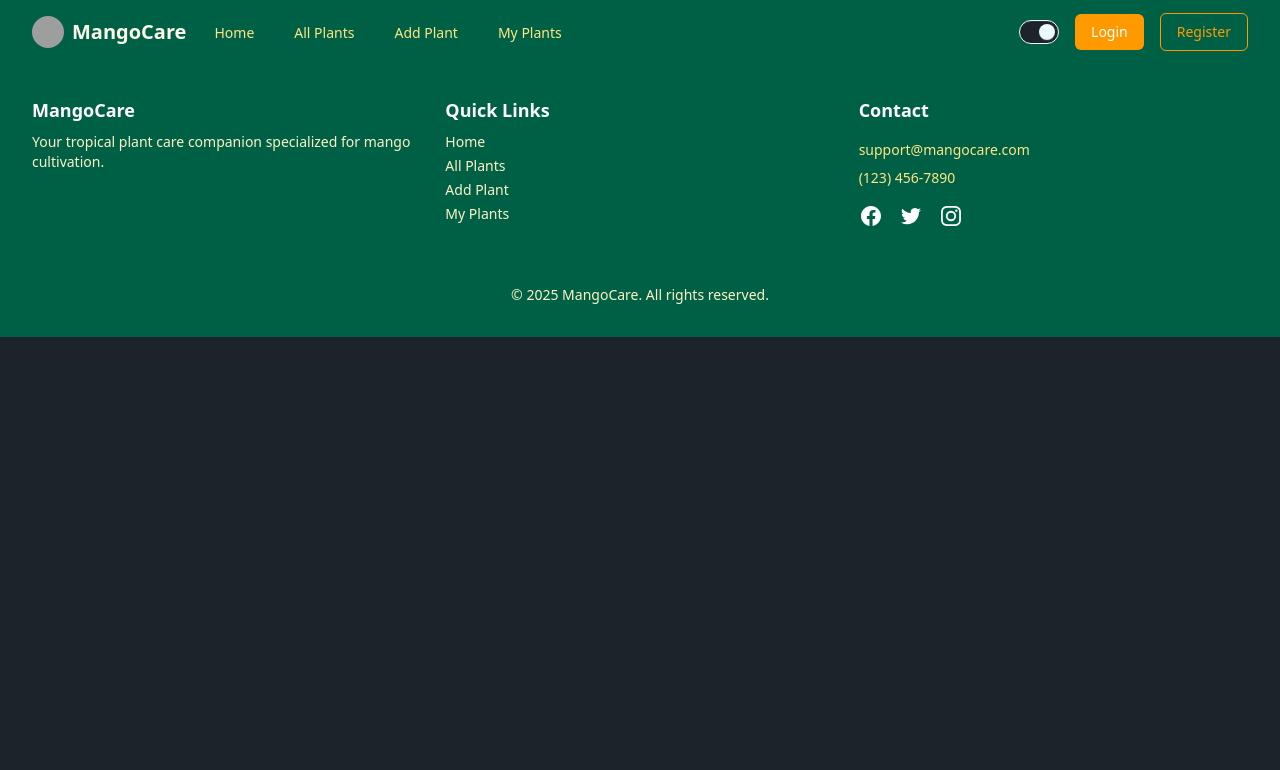
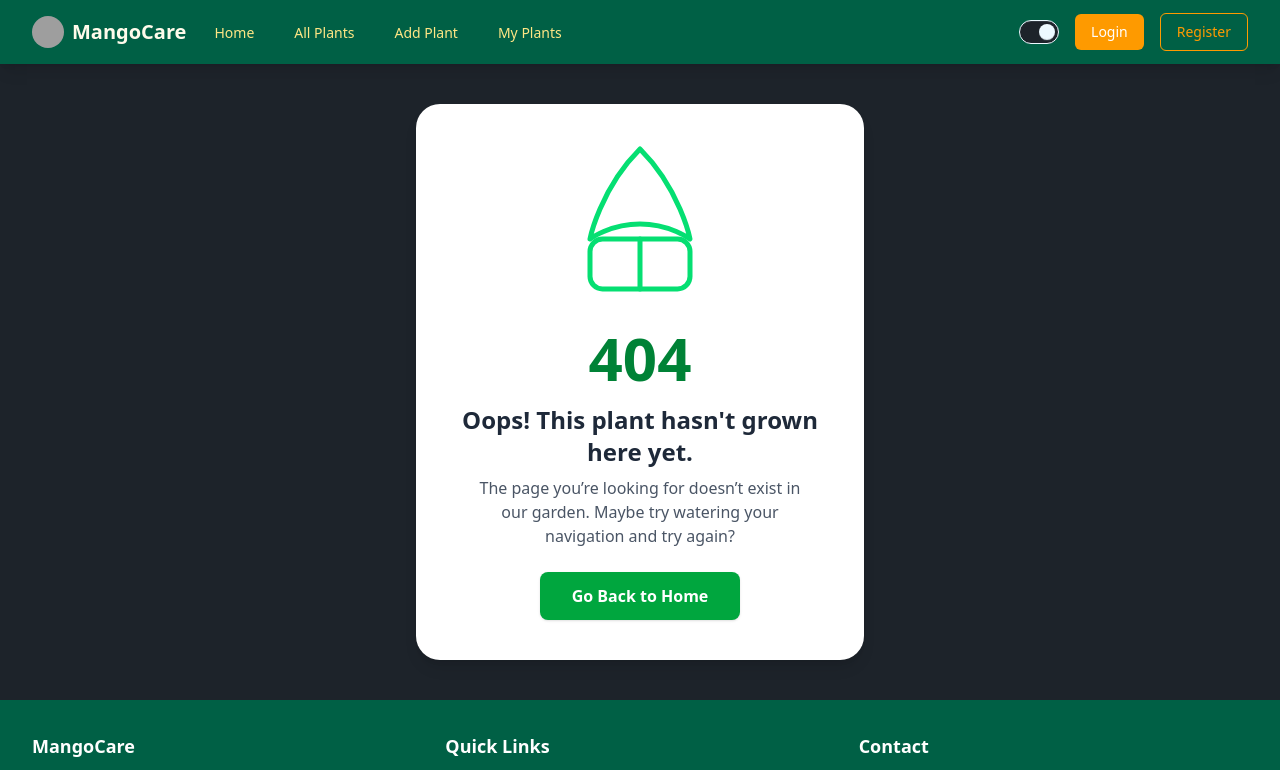
Before and after one commit to Oyeskurni/plant-care-tracker, a React (Vite) app: page /my-plant in a window 1280 px wide. Shown: the top 770 px of the page. Built offline with nearby package versions, Linux system fonts and the light colour scheme; grey boxes are pictures that could not be loaded.

Commit message:
design not found  page

```diff
--- a/src/pages/NotFound.jsx
+++ b/src/pages/NotFound.jsx
@@ -2,9 +2,28 @@ import React from 'react'
 
 const NotFound = () => {
   return (
-    <div>
+    <div className="max-w-7xl mx-auto p-10">
+      <div className="max-w-md mx-auto text-center bg-white rounded-3xl shadow-lg p-10">
 
-   </div>
+        <div className="mb-6">
+          <svg className="mx-auto w-40 h-40 text-green-400" fill="none" stroke="currentColor" stroke-width="2" viewBox="0 0 64 64" xmlns="http://www.w3.org/2000/svg">
+            <path d="M32 2C16 18 12 38 12 38s8-6 20-6 20 6 20 6-4-20-20-36z" stroke-linecap="round" stroke-linejoin="round" />
+            <rect x="12" y="38" width="40" height="20" rx="5" ry="5" stroke-linejoin="round" />
+            <line x1="32" y1="38" x2="32" y2="58" stroke-linecap="round" />
+          </svg>
+        </div>
+
+        <h1 className="text-6xl font-extrabold text-green-700 mb-4">404</h1>
+        <h2 className="text-2xl font-semibold mb-2 text-gray-800">Oops! This plant hasn't grown here yet.</h2>
+        <p className="mb-6 text-gray-600 px-4">
+          The page you’re looking for doesn’t exist in our garden. Maybe try watering your navigation and try again?
+        </p>
+
+        <a href="/" className="inline-block px-8 py-3 bg-green-600 text-white font-semibold rounded-lg shadow hover:bg-green-700 transition">
+          Go Back to Home
+        </a>
+      </div>
+    </div>
   )
 }
 
```
